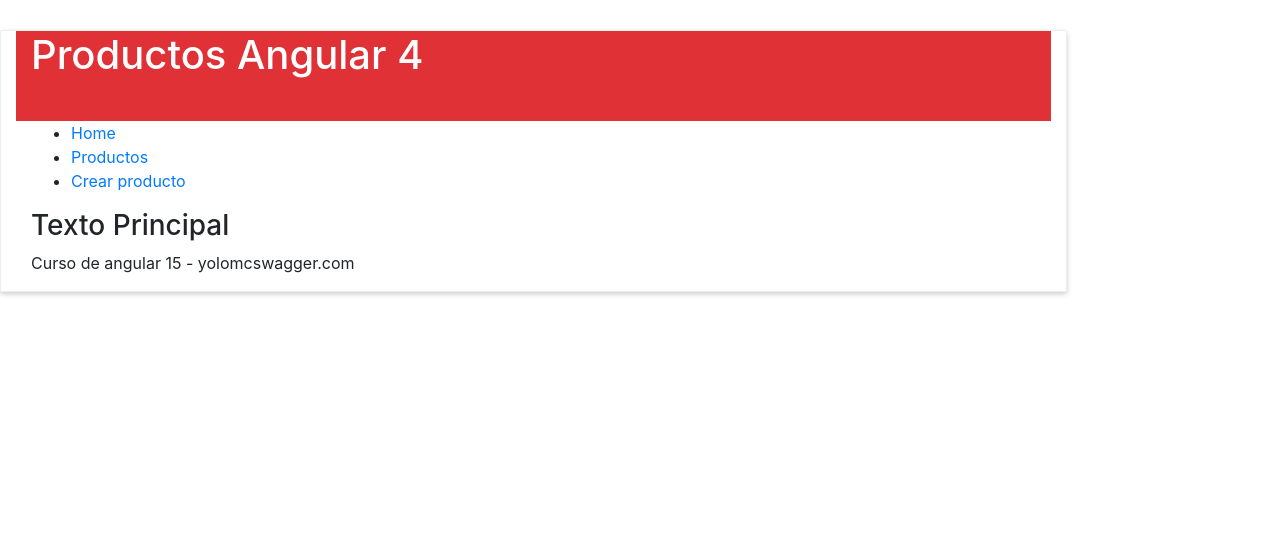
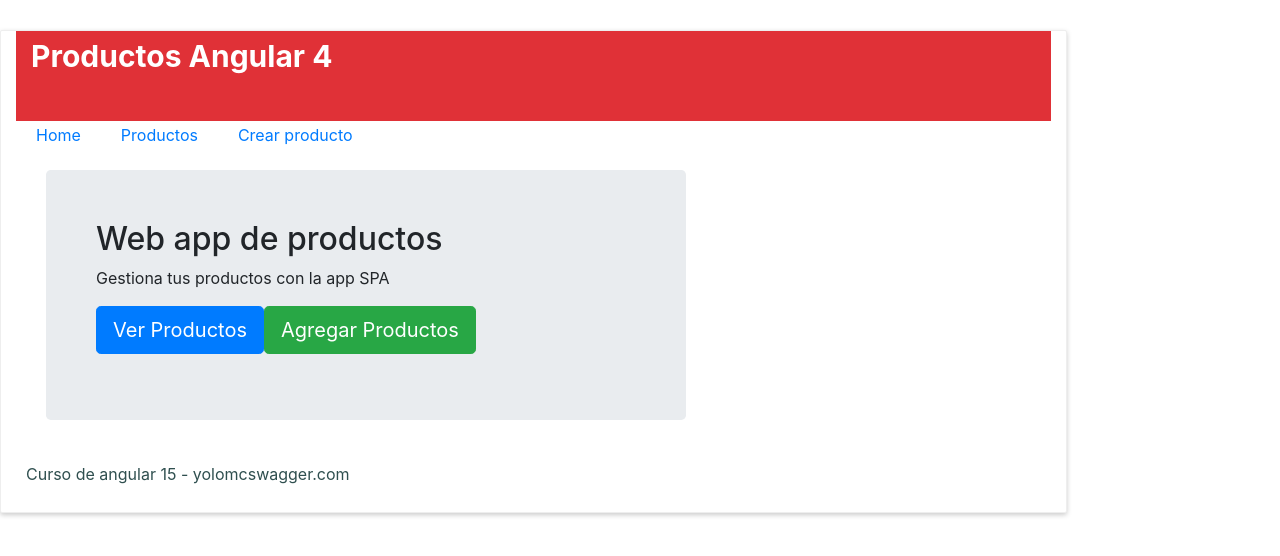
Before and after one commit to safejrz/curso-angular-webapp, an Angular app: page / in a window 1280 px wide. Shown: the top 556 px of the page. Built offline with nearby package versions, Linux system fonts and the light colour scheme.

Commit message:
Pagina Principal creada

```diff
--- a/src/app/app.component.html
+++ b/src/app/app.component.html
@@ -6,17 +6,19 @@
     </h1>
   </header>
   <nav id="nav" class="col-lg-12">
-    <ul>
+    <ul id="ul" class="col-lg-12">
       <li> <a href="#">Home</a></li>
       <li> <a href="#">Productos</a></li>
       <li> <a href="#">Crear producto</a></li>
     </ul>
   </nav>
+  <br>
   <section id="main" class="col-lg-12">
+    <br>
     <!-- Componente Actual -->
-    <h3>Texto Principal</h3>
+    <home></home>
   </section>
-  <footer class="col-lg-12">
+  <footer id="footer" class="col-lg-12">
     <p>Curso de angular 15 - yolomcswagger.com </p>
   </footer>
 </div>
--- a/src/app/app.module.ts
+++ b/src/app/app.module.ts
@@ -2,11 +2,15 @@ import { NgModule } from '@angular/core';
 import { BrowserModule } from '@angular/platform-browser';
 
 import { AppRoutingModule } from './app-routing.module';
+
+//Components
 import { AppComponent } from './app.component';
+import { HomeComponent } from './components/home.component';
 
 @NgModule({
   declarations: [
-    AppComponent
+    AppComponent,
+    HomeComponent
   ],
   imports: [
     BrowserModule,
--- /dev/null
+++ b/src/app/components/home.component.ts
@@ -0,0 +1,19 @@
+import {Component} from '@angular/core';
+
+@Component({
+    selector: 'home',
+    templateUrl: '../views/home.component.html'
+})
+export class HomeComponent{
+    public titulo:string;
+    /**
+     *
+     */
+    constructor() {
+this.titulo = 'Web app de productos';
+    }
+
+    ngOnInit(){
+        console.log('se ha cargado el componente home');
+    }
+}
--- /dev/null
+++ b/src/app/views/home.component.html
@@ -0,0 +1,10 @@
+<div class="col-lg-8 col-lg-offset-2">
+    <div class="jumbotron">
+        <h2>{{titulo}}</h2>
+        <p>Gestiona tus productos con la app SPA</p>
+        <p>
+            <a href="#" class="btn btn-lg btn-primary">Ver Productos</a>
+            <a href="#" class="btn btn-lg btn-success">Agregar Productos</a>
+        </p>
+    </div>
+</div>
--- a/src/assets/styles.css
+++ b/src/assets/styles.css
@@ -14,23 +14,54 @@
     margin: 0px;
     height: 90px;
     line-height: 90px;
-
 }
 
-/* #header h1{
+#header h1{
     display: block;
     line-height: 50px;
     font-weight: bold;
     font-size: 30px;
-
 }
 
-#nav ul{
+#nav {
+padding: 0px;
+margin: 0px;
+}
+
+#nav ul {
     list-style: none;
     margin: 0px;
+    padding-left: 20px;
 }
 
-nav ul li{
+#nav ul li {
 float: left;
 margin-right: 20px;
-} */
+}
+
+#nav ul li a {
+    float: left;
+    margin-right: 20px;
+    display: block;
+    height: 30px;
+    line-height: 29px;
+    /* color: white; */
+    }
+
+#nav ul li a:hover {
+    text-decoration: none;
+    background-color: #E03137;
+    }
+
+ #h3 {
+    padding: 5px;
+ }
+
+ #footer{
+    padding: 10px;
+    color:darkslategrey;
+ }
+
+ #main .jumbotron{
+    padding:50px;
+ }
```
